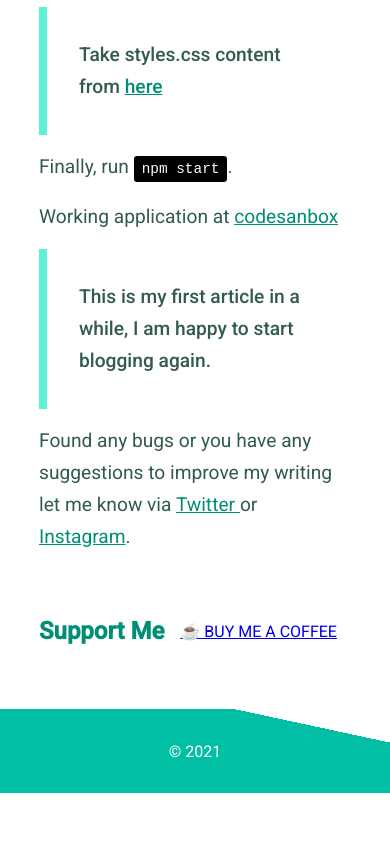
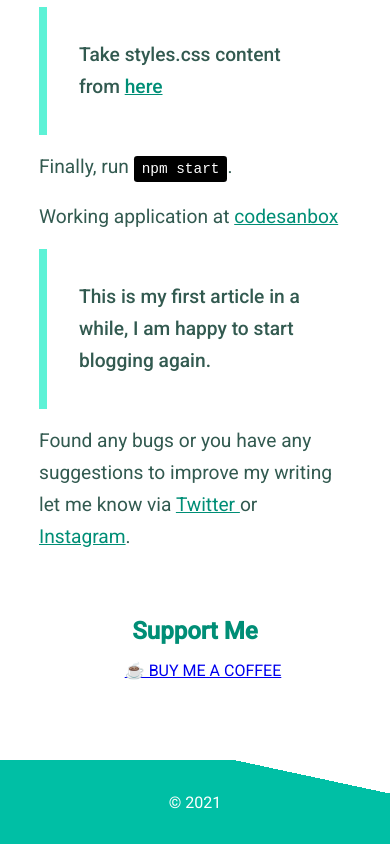
Before and after one commit to Rajakumardev/rajakumar.me, a Gatsby site: page /blog/Introduction-to-React-context-API-and-useContext-hook in a window 390 px wide. Shown: the part 7964-8808 px from the top of the page. Before the commit the page ends 8757 px from the top, so only its background shows below. Built offline with nearby package versions, Linux system fonts and the light colour scheme; Gatsby itself is replaced by a stand-in of ours; some packages are replaced by stand-ins of ours.

Commit message:
BMC section responsiveness

```diff
--- a/src/templates/blog.scss
+++ b/src/templates/blog.scss
@@ -1,4 +1,5 @@
 @import '../sassUtils/util';
+@import "../sassUtils/mixins";
 
 .post-container {
     width: 80%;
@@ -74,10 +75,17 @@
     display:flex;
     justify-content: flex-start;
     align-items: center;
+    @include media-down('md') {
+        flex-direction: column;
+        *{
+            margin-bottom: 1rem;
+        }
+    }
     .title {
         color: $primary-d;
     }
     .btn {
         margin-left:1rem;
+        font-size: 1rem;
     }
 }
```
